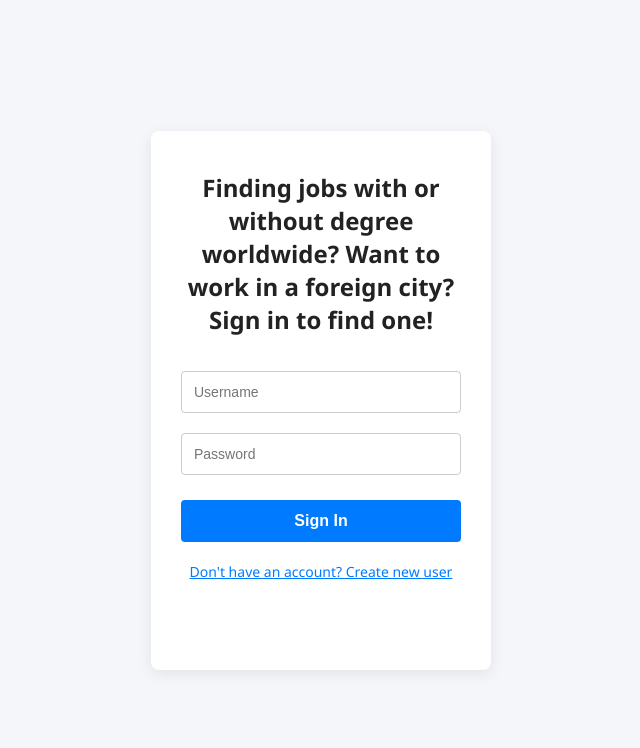
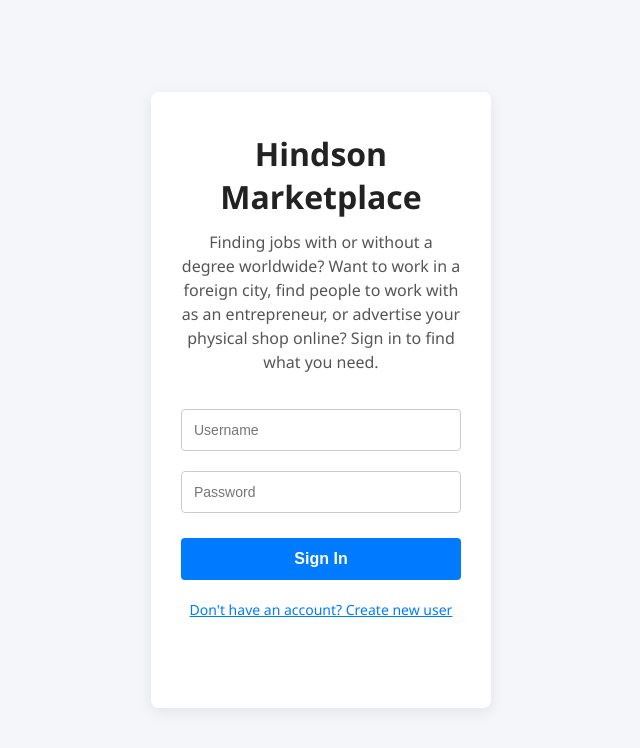
Before and after one commit to tony123456789101112/marketplace, a plain HTML site: page login2.html in a window 1280 px wide. Shown: the whole page, without its empty margins (319-959 px from the left). Drawn offline with Linux system fonts and the light colour scheme.

Commit message:
Update login2.html

```diff
--- a/login2.html
+++ b/login2.html
@@ -3,7 +3,7 @@
 <head>
     <meta charset="UTF-8">
     <meta name="viewport" content="width=device-width, initial-scale=1.0">
-    <title>Account Access</title>
+    <title>Hindson Marketplace</title>
 
     <style>
         body {
@@ -28,10 +28,17 @@
             box-sizing: border-box;
         }
 
-        h2 {
+        h1 {
+            margin: 0 0 12px;
+            text-align: center;
+            color: #222;
+        }
+
+        .intro {
             margin: 0 0 25px;
             text-align: center;
-            color: #222;
+            color: #555;
+            line-height: 1.5;
         }
 
         .input-box {
@@ -80,7 +87,12 @@
 </head>
 <body>
     <main class="form-card">
-        <h2 id="form-title">Finding jobs with or without degree worldwide? Want to work in a foreign city? Sign in to find one!</h2>
+        <h1 id="form-title">Hindson Marketplace</h1>
+        <p class="intro">
+            Finding jobs with or without a degree worldwide? Want to work in a
+            foreign city, find people to work with as an entrepreneur, or
+            advertise your physical shop online? Sign in to find what you need.
+        </p>
 
         <form id="auth-form">
             <input
@@ -132,15 +144,13 @@
                 title.textContent = "Create New User";
                 button.textContent = "Register Account";
                 button.className = "action-btn register-mode-btn";
-                toggleText.textContent = "Already have an account? Login here";
+                toggleText.textContent = "Already have an account? Sign in";
                 passwordInput.autocomplete = "new-password";
             } else {
-                title.textContent =
-                    "Finding jobs with or without degree worldwide? Want to work in a foreign city? Sign in to find one!";
+                title.textContent = "Marketplace";
                 button.textContent = "Sign In";
                 button.className = "action-btn";
-                toggleText.textContent =
-                    "Don't have an account? Create new user";
+                toggleText.textContent = "Don't have an account? Create new user";
                 passwordInput.autocomplete = "current-password";
             }
         }
```
